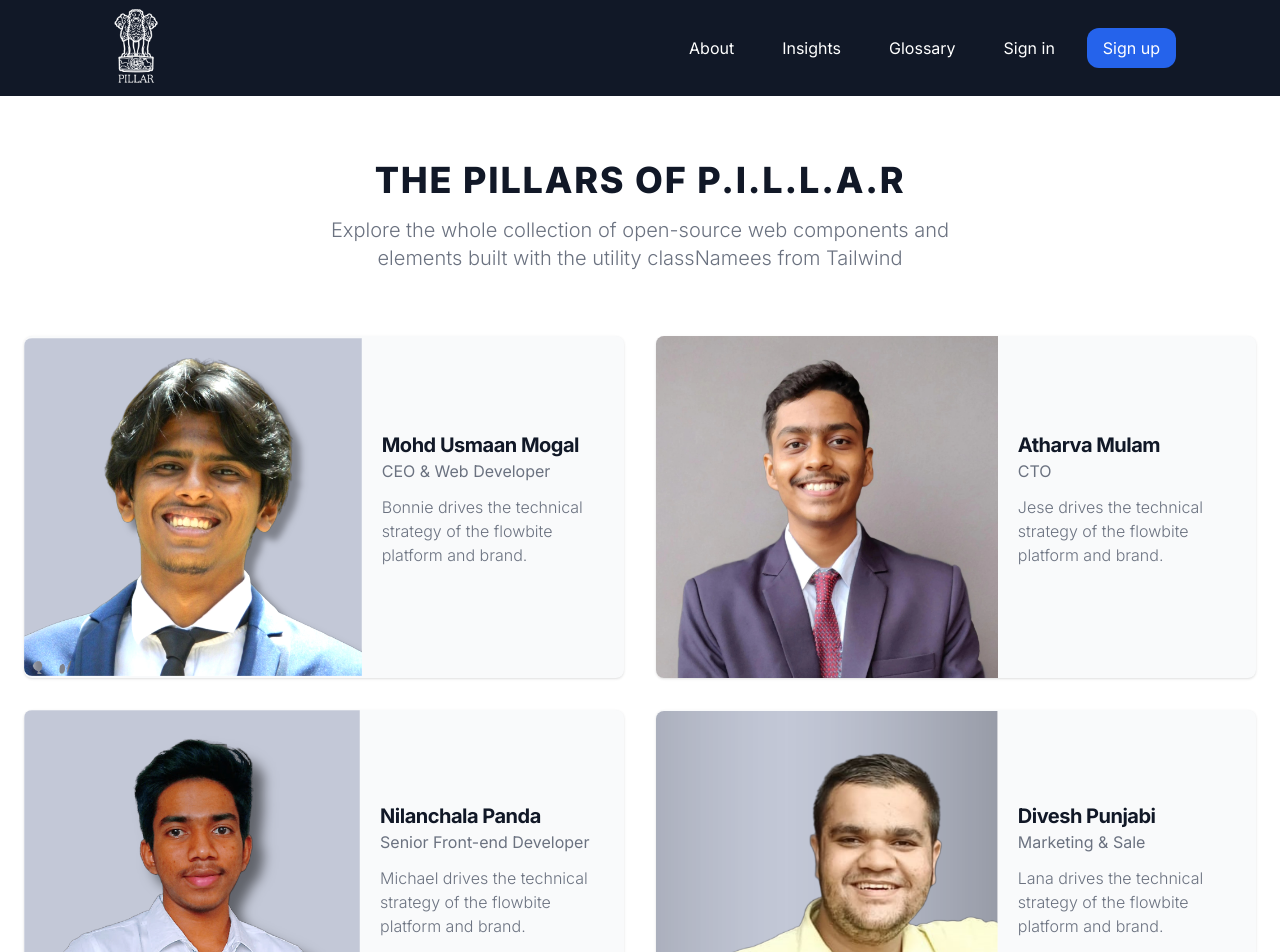
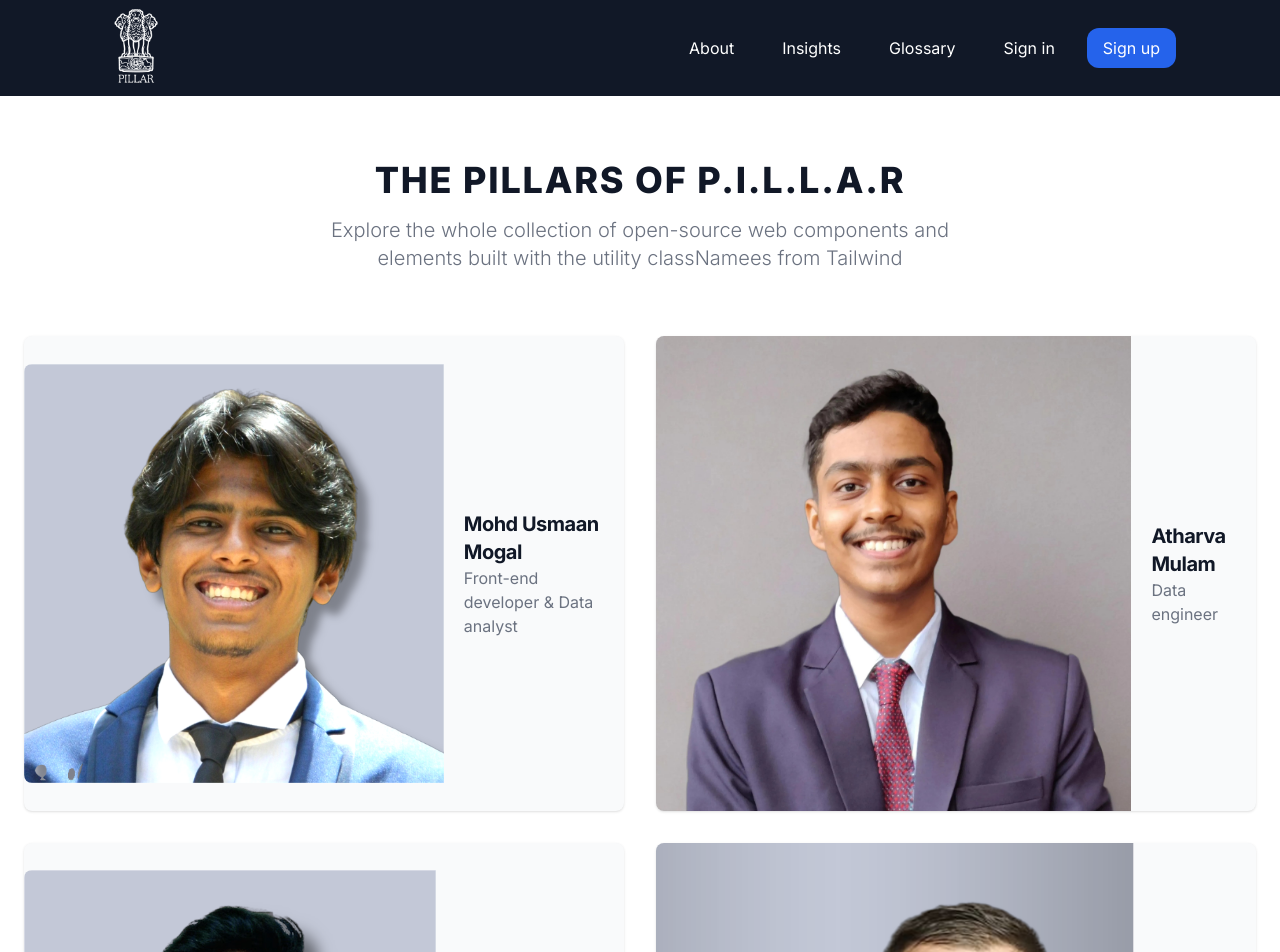
Before and after one commit to illusionist52/P.I.L.LA.R, a Next.js app: page /about in a window 1280 px wide. Shown: the top 952 px of the page. Built offline with nearby package versions, Linux system fonts and the light colour scheme.

Commit message:
last commit

```diff
--- a/app/about/page.jsx
+++ b/app/about/page.jsx
@@ -31,12 +31,12 @@ const page = () => {
                   <p>Mohd Usmaan Mogal</p>
                 </h3>
                 <span className="text-gray-500 dark:text-gray-400">
-                  CEO & Web Developer
+                  Front-end developer & Data analyst
                 </span>
-                <p className="mt-3 mb-4 font-light text-gray-500 dark:text-gray-400">
+                {/* <p className="mt-3 mb-4 font-light text-gray-500 dark:text-gray-400">
                   Bonnie drives the technical strategy of the flowbite platform
                   and brand.
-                </p>
+                </p> */}
               </div>
             </div>
             <div className="items-center bg-gray-50 rounded-lg shadow sm:flex dark:bg-gray-800 dark:border-gray-700">
@@ -51,11 +51,8 @@ const page = () => {
                 <h3 className="text-xl font-bold tracking-tight text-gray-900 dark:text-white">
                   <p>Atharva Mulam</p>
                 </h3>
-                <span className="text-gray-500 dark:text-gray-400">CTO</span>
-                <p className="mt-3 mb-4 font-light text-gray-500 dark:text-gray-400">
-                  Jese drives the technical strategy of the flowbite platform
-                  and brand.
-                </p>
+                <span className="text-gray-500 dark:text-gray-400">Data engineer</span>
+
               </div>
             </div>
             <div className="items-center bg-gray-50 rounded-lg shadow sm:flex dark:bg-gray-800 dark:border-gray-700">
@@ -71,12 +68,9 @@ const page = () => {
                   <p>Nilanchala Panda</p>
                 </h3>
                 <span className="text-gray-500 dark:text-gray-400">
-                  Senior Front-end Developer
+                  Backe-end developer & Data engineer
                 </span>
-                <p className="mt-3 mb-4 font-light text-gray-500 dark:text-gray-400">
-                  Michael drives the technical strategy of the flowbite platform
-                  and brand.
-                </p>
+
               </div>
             </div>
             <div className="items-center bg-gray-50 rounded-lg shadow sm:flex dark:bg-gray-800 dark:border-gray-700">
@@ -92,12 +86,9 @@ const page = () => {
                   <p>Divesh Punjabi</p>
                 </h3>
                 <span className="text-gray-500 dark:text-gray-400">
-                  Marketing & Sale
+                  UI/UX Designer
                 </span>
-                <p className="mt-3 mb-4 font-light text-gray-500 dark:text-gray-400">
-                  Lana drives the technical strategy of the flowbite platform
-                  and brand.
-                </p>
+
               </div>
             </div>
           </div>
```
